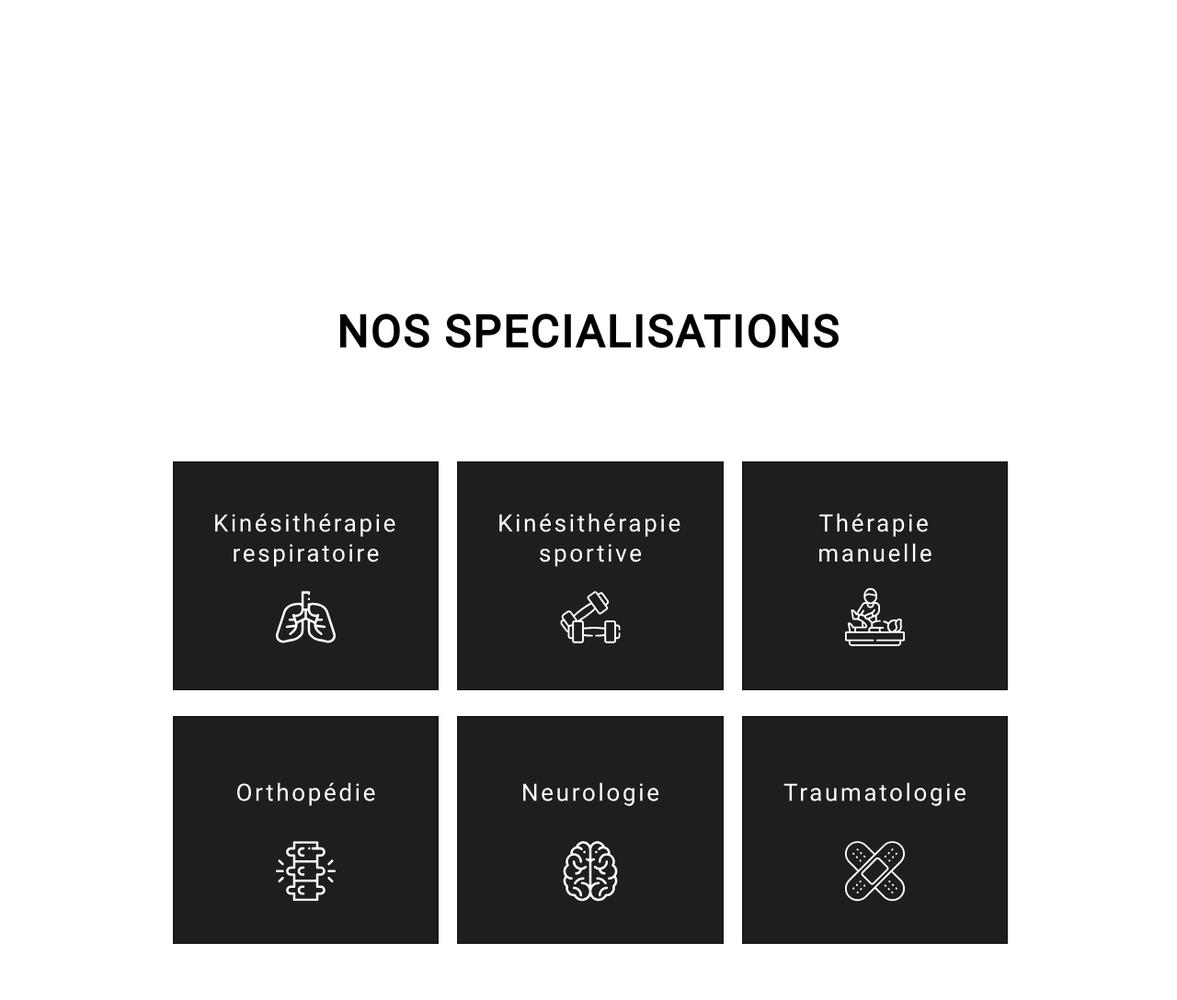
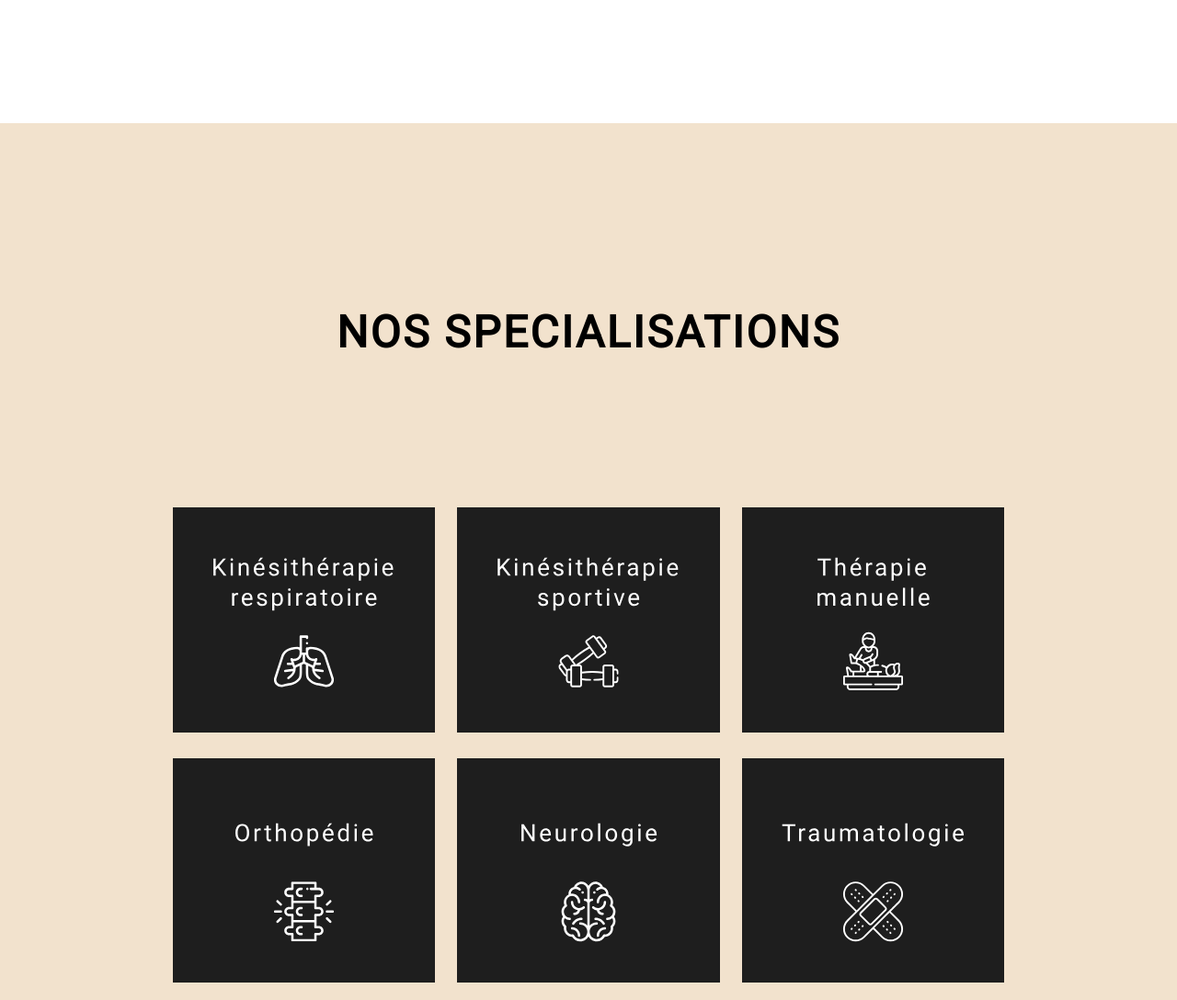
Before and after one commit to elliass/physical-therapy-website, a Gatsby site: page / in a window 1280 px wide. Shown: the part 3080-4168 px from the top of the page at 92% size. Built offline with nearby package versions, Linux system fonts and the light colour scheme; Gatsby itself is replaced by a stand-in of ours.

Commit message:
Changed background color and fixed space

```diff
--- a/src/components/Treatments.js
+++ b/src/components/Treatments.js
@@ -6,7 +6,7 @@ import Grid from "@material-ui/core/Grid"
 
 const useStyles = makeStyles((theme) => ({
     container: {
-        backgroundColor: 'white',
+        backgroundColor: theme.palette.primary.main,
         padding: '200px 0',
 
         '@media (max-width: 599px)': {
@@ -36,8 +36,7 @@ const useStyles = makeStyles((theme) => ({
     blueContainer:{
         maxWidth: '1160px',
         width: '100%',
-        padding: '100px 0 0',
-        // transform: 'translate(-50%, 0)',
+        padding: '150px 0 0',
         display: 'flex',
         margin: '0 auto',
 
@@ -55,7 +54,6 @@ const useStyles = makeStyles((theme) => ({
         maxWidth: '100%',
         maxHeight: '300px',
         margin: 'auto 0',
-        border: 'solid 2px #191919',
     },
     grid: {
         maxWidth: '80%',
```
